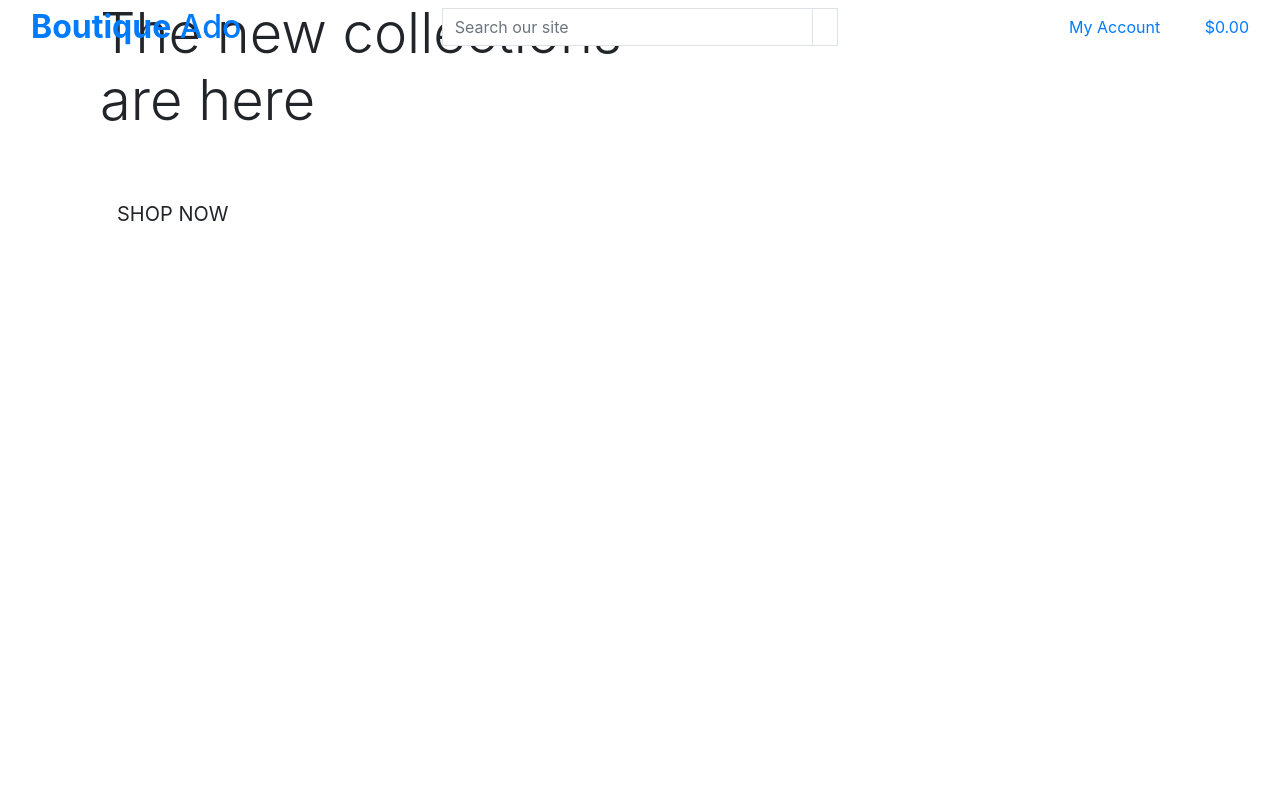
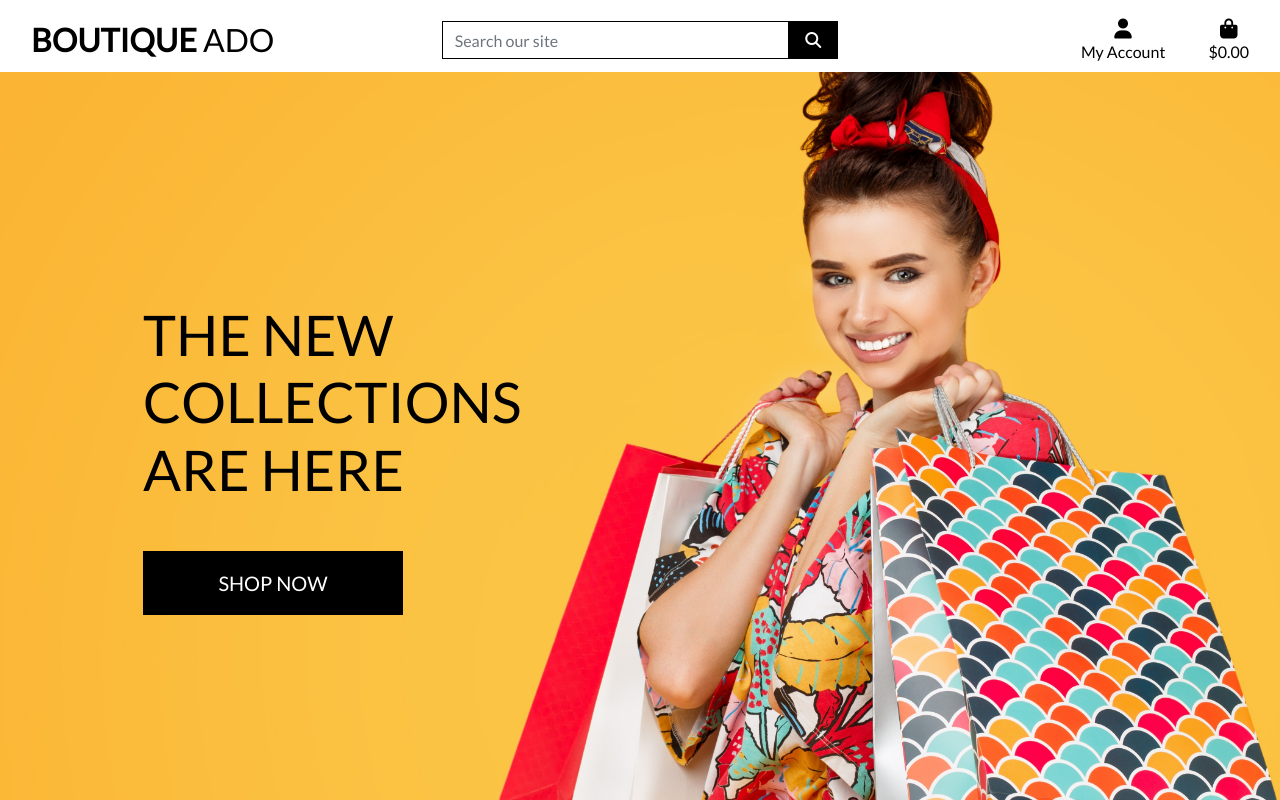
Before and after one commit to GrahamMaher/Boutique-ado-walkthrough, a Django app: page / in a window 1280 px wide. Run offline with Django 3.2, Linux system fonts and the light colour scheme; some libraries are stand-ins or nearby versions.

Commit message:
Completed homepage header and css

```diff
--- a/boutique_ado/settings.py
+++ b/boutique_ado/settings.py
@@ -26,7 +26,7 @@ SECRET_KEY = 'django-insecure-vz6im_^e9hh)bz8$n%kjspu4wky#v+ps6=8imau-3lq7i31!+v
 # SECURITY WARNING: don't run with debug turned on in production!
 DEBUG = True
 
-ALLOWED_HOSTS = ['8000-grahammaher-boutiqueado-p1gdbwh215n.ws-eu117.gitpod.io']
+ALLOWED_HOSTS = ['8000-grahammaher-boutiqueado-p1gdbwh215n.ws-eu118.gitpod.io']
 
 # Add CSRF trusted origins
 CSRF_TRUSTED_ORIGINS = [
@@ -152,6 +152,10 @@ USE_TZ = True
 # https://docs.djangoproject.com/en/3.2/howto/static-files/
 
 STATIC_URL = '/static/'
+STATICFILES_DIRS = (os.path.join(BASE_DIR, 'static'),)
+
+MEDIA_URL = '/media/'
+MEDIA_ROOT = os.path.join(BASE_DIR, 'media')
 
 # Default primary key field type
 # https://docs.djangoproject.com/en/3.2/ref/settings/#default-auto-field
--- a/boutique_ado/urls.py
+++ b/boutique_ado/urls.py
@@ -15,9 +15,11 @@ Including another URLconf
 """
 from django.contrib import admin
 from django.urls import path, include
+from django.conf import settings
+from django.conf.urls.static import static
 
 urlpatterns = [
     path('admin/', admin.site.urls),
     path('accounts/', include('allauth.urls')),
     path('', include('home.urls')),
-]
+] + static(settings.MEDIA_URL, document_root=settings.MEDIA_ROOT)
--- a/home/templates/home/index.html
+++ b/home/templates/home/index.html
@@ -1,9 +1,9 @@
 {% extends "base.html" %}
+
 {% load static %}
 
-
 {% block page_header %}
-    <div class="container header_container">
+    <div class="container header-container">
         <div class="row">
             <div class="col"></div>
         </div>
@@ -12,6 +12,7 @@
 
 {% block content %}
     <div class="container h-100">
+        <div class="row h-100">
             <div class="col-7 col-md-6 my-auto">
                 <h1 class="display-4 logo-font text-black">
                     The new collections are here
@@ -23,4 +24,5 @@
                 </div>
             </div>
         </div>
+    </div>
 {% endblock %}
--- /dev/null
+++ b/static/css/base.css
@@ -0,0 +1,81 @@
+html {
+    height: 100%;
+}
+
+body {
+    background: url('/media/homepage_background_cropped.jpg') no-repeat center center fixed;
+    background-size: cover;
+    height: calc(100vh - 164px);
+    color: #555;
+    font-family: 'Lato';
+}
+
+/* from Bulma */
+.icon {
+    align-items: center;
+    display: inline-flex;
+    justify-content: center;
+    height: 1.5rem;
+    width: 1.5rem;
+}
+
+.logo-font {
+    text-transform: uppercase;
+}
+
+.main-logo-link {
+    width: fit-content;
+}
+
+.shop-now-button {
+    background: black;
+    color: white;
+    min-width: 260px;
+}
+
+.btn-black {
+    background: black;
+    color: white;
+}
+
+.shop-now-button:hover,
+.shop-now-button:active,
+.shop-now-button:focus,
+.btn-black:hover,
+.btn-black:active,
+.btn-black:focus {
+    background: #222;
+    color: white;
+}
+
+.text-black {
+    color: #000 !important;
+}
+
+.border-black {
+    border: 1px solid black !important;
+}
+
+/* -------------------------------- Media Queries */
+
+/* Slightly larger container on xl screens */
+@media (min-width: 1200px) {
+  .container {
+    max-width: 80%;
+  }
+}
+
+/* fixed top navbar only on medium and up */
+@media (min-width: 992px) {
+    .fixed-top-desktop-only {
+        position: fixed;
+        top: 0;
+        right: 0;
+        left: 0;
+        z-index: 1030;
+    }
+
+    .header-container {
+        padding-top: 164px;
+    }
+}
--- a/templates/base.html
+++ b/templates/base.html
@@ -2,6 +2,7 @@
 
 <!doctype html>
 <html lang="en">
+
 <head>
 
   {% block meta %}
@@ -14,16 +15,25 @@
   {% endblock %}
 
   {% block corecss %}
-        <link rel="stylesheet" href="https://stackpath.bootstrapcdn.com/bootstrap/4.4.1/css/bootstrap.min.css" integrity="sha384-Vkoo8x4CGsO3+Hhxv8T/Q5PaXtkKtu6ug5TOeNV6gBiFeWPGFN9MuhOf23Q9Ifjh" crossorigin="anonymous">
+  <link rel="stylesheet" href="https://stackpath.bootstrapcdn.com/bootstrap/4.4.1/css/bootstrap.min.css"
+    integrity="sha384-Vkoo8x4CGsO3+Hhxv8T/Q5PaXtkKtu6ug5TOeNV6gBiFeWPGFN9MuhOf23Q9Ifjh" crossorigin="anonymous">
+  <link rel="stylesheet" href="https://fonts.googleapis.com/css?family=Lato&display=swap">
+  <link rel="stylesheet" href="{% static 'css/base.css' %}">
   {% endblock %}
 
   {% block extra_css %}
   {% endblock %}
 
   {% block corejs %}
-        <script src="https://code.jquery.com/jquery-3.4.1.slim.min.js" integrity="sha384-J6qa4849blE2+poT4WnyKhv5vZF5SrPo0iEjwBvKU7imGFAV0wwj1yYfoRSJoZ+n" crossorigin="anonymous"></script>
-        <script src="https://cdn.jsdelivr.net/npm/popper.js@1.16.0/dist/umd/popper.min.js" integrity="sha384-Q6E9RHvbIyZFJoft+2mJbHaEWldlvI9IOYy5n3zV9zzTtmI3UksdQRVvoxMfooAo" crossorigin="anonymous"></script>
-        <script src="https://stackpath.bootstrapcdn.com/bootstrap/4.4.1/js/bootstrap.min.js" integrity="sha384-wfSDF2E50Y2D1uUdj0O3uMBJnjuUD4Ih7YwaYd1iqfktj0Uod8GCExl3Og8ifwB6" crossorigin="anonymous"></script>
+  <script src="https://kit.fontawesome.com/b8ba1592c0.js" crossorigin="anonymous"></script>
+  <script src="https://cdn.jsdelivr.net/npm/jquery@3.5.1/dist/jquery.min.js"
+    integrity="sha256-9/aliU8dGd2tb6OSsuzixeV4y/faTqgFtohetphbbj0=" crossorigin="anonymous"></script>
+  <script src="https://cdn.jsdelivr.net/npm/popper.js@1.16.0/dist/umd/popper.min.js"
+    integrity="sha384-Q6E9RHvbIyZFJoft+2mJbHaEWldlvI9IOYy5n3zV9zzTtmI3UksdQRVvoxMfooAo"
+    crossorigin="anonymous"></script>
+  <script src="https://stackpath.bootstrapcdn.com/bootstrap/4.4.1/js/bootstrap.min.js"
+    integrity="sha384-wfSDF2E50Y2D1uUdj0O3uMBJnjuUD4Ih7YwaYd1iqfktj0Uod8GCExl3Og8ifwB6"
+    crossorigin="anonymous"></script>
   {% endblock %}
 
   {% block extra_js %}
@@ -31,9 +41,10 @@
 
   <title>Boutique Ado {% block extra_title %}{% endblock %}</title>
 </head>
+
 <body>
   <header class="container-fluid fixed-top">
-        <div class="row">
+    <div id="topnav" class="row bg-white pt-lg-2 d-none d-lg-flex">
       <div class="col-12 col-lg-4 my-auto py-1 py-lg-0 text-center text-lg-left">
         <a href="{% url 'home' %}" class="nav-link main-logo-link">
           <h2 class="logo-font text-black my-0"><strong>Boutique</strong> Ado</h2>
@@ -42,7 +53,8 @@
       <div class="col-12 col-lg-4 my-auto py-1 py-lg-0">
         <form method="GET" action="">
           <div class="input-group w-100">
-                        <input class="form-control border border-black rounded-0" type="text" name="q" placeholder="Search our site">
+            <input class="form-control border border-black rounded-0" type="text" name="q"
+              placeholder="Search our site">
             <div class="input-group-append">
               <button class="form-control btn btn-black border border-black rounded-0" type="submit">
                 <span class="icon">
@@ -56,7 +68,8 @@
       <div class="col-12 col-lg-4 my-auto py-1 py-lg-0">
         <ul class="list-inline list-unstyled text-center text-lg-right my-0">
           <li class="list-inline-item dropdown">
-                        <a class="text-black nav-link" href="#" id="user-options" data-toggle="dropdown" aria-haspopup="true" aria-expanded="false">
+            <a class="text-black nav-link" href="#" id="user-options" data-toggle="dropdown" aria-haspopup="true"
+              aria-expanded="false">
               <div class="text-center">
                 <div><i class="fas fa-user fa-lg"></i></div>
                 <p class="my-0">My Account</p>
@@ -107,6 +120,6 @@
   {% block postloadjs %}
   {% endblock %}
 
+</body>
 
-  </body>
 </html>
```
Also changed, not shown: media/homepage_background_cropped.jpg (added). Lines whose indentation alone changed are shown as unchanged.
